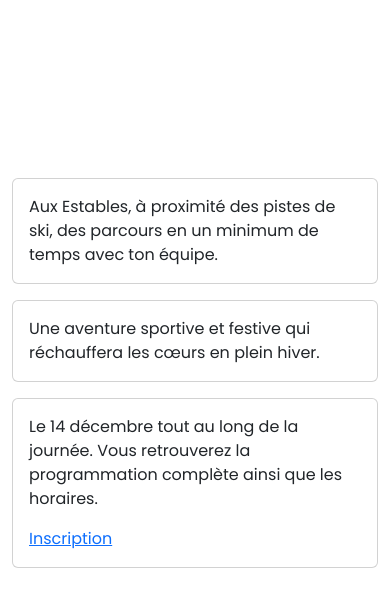
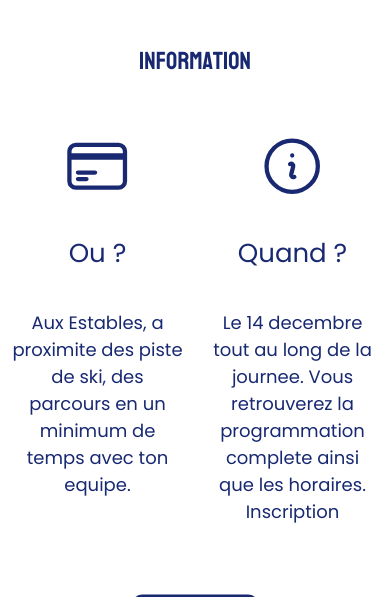
Before and after one commit to victoraubague1/webweek, a PHP site: page / in a window 390 px wide. Shown: the part 399-996 px from the top of the page. Run offline with PHP 8.4, Linux system fonts and the light colour scheme.

Commit message:
Page d'accueil
Il reste quelques détails, mais les points à revoir sont le header et le footer

```diff
--- a/css/style.css
+++ b/css/style.css
@@ -19,6 +19,11 @@ h1{
 }
 h2{
     font-family: Koulen;
+    color: #182972;
+}
+h3{
+    font-family: Poppins;
+    font-size: larger;
 }
 
 
@@ -71,12 +76,13 @@ h2{
 .logo {
     width: 80px;
     height: 80px; /* Hauteur du logo */
-    transition: opacity 0.3s ease; /* Transition douce pour l'opacité */
+    transition: opacity 1s ease; /* Transition douce pour l'opacité */
     content: url('../img/logo.png'); /* Changez l'image du logo au survol ici */
   }
 
   .logo:hover {
-    content: url('https://sothebys-md.brightspotcdn.com/dims4/default/29b58a0/2147483647/strip/true/crop/2000x2000+0+0/resize/385x385!/quality/90/?url=http%3A%2F%2Fsothebys-brightspot.s3.amazonaws.com%2Fmedia-desk%2F7e%2Fb9%2Fd2b6288a4a2b86b72e75ded01e35%2F730sneakers-c7drw-t3-04.jpg'); /* Changez l'image du logo au survol ici */
+    width: 90px;
+    height: 90px;
   }
 
 /* css pr la navbar responsive */
@@ -129,7 +135,7 @@ h2{
     justify-content: center;
     align-items: center;
     flex-direction: column;
-    text-shadow: 2px 2px 4px rgba(0, 0, 0, 0.5);
+    text-shadow: 2px 2px 4px #182972;
     padding-top: 80px;
 }
 
@@ -137,9 +143,6 @@ h2{
 
 /* Style du conteneur de texte pr la page d'accueil */
 .text-background {
-
-
-
     margin-top: 9%;
     text-align: left;
     max-width: 30%; /* Largeur maximale du conteneur de texte pour le garder concis */
@@ -334,23 +337,30 @@ width: 100%;
 /* information*/
 .icon {
     width: 40%;
-    color: #ffffff;
+    color: #182972;
     padding: 0px;
 
   }
 
   .explication-titre {
     font-size: 26px;
-    color: #ffffff;
+    color: #182972;
 
   }
 
   .explication-text {
     font-size: 18px;
     padding-top: 20px;
-    color: #ffffff;
+    color: #182972;
     margin-bottom: 5vh;
   }
+
+  .container_horaires .horaires {
+    text-align: center;
+    color: #182972;
+    font-family: Poppins;
+}
+
 
 /* *********************************PAGE TARIF****************************************** */
   /* css pr les cartes dans la page tarif */
--- a/index.php
+++ b/index.php
@@ -31,7 +31,7 @@
                     <ul class="navbar-nav justify-content-center align-items-center flex-grow-1 pe-3">
 
                     <li class="nav-item">
-                     <div class="logo">   </div>
+                     <div class="logo"><a href="../index.php"></a></div>
                         </li>
                         <li class="nav-item">
                             <a class="nav-link mx-lg-2" href="../poo/inscription.php">Inscription</a>
@@ -67,72 +67,87 @@
             </div>
         </div>
     </section>
+    <br><br>
     <div class="evenement1">
 
-    <div class="container py-3">
-    <div class="row text-white">
-        <!-- Colonne "OÙ ?" -->
-        <div class="col-md-4 mb-3">
+    <section class="section-margin">
+        <div class="container text-center text-white">
+          <h2 class="pb-5">Information</h2>
+          <div class="row">
+            <div class="col">
+              <svg
+                xmlns="http://www.w3.org/2000/svg"
+                fill="none"
+                viewBox="0 0 24 24"
+                stroke-width="1.5"
+                stroke="currentColor"
+                class="icon"
+              >
+                <path
+                  stroke-linecap="round"
+                  stroke-linejoin="round"
+                  d="M2.25 8.25h19.5M2.25 9h19.5m-16.5 5.25h6m-6 2.25h3m-3.75 3h15a2.25 2.25 0 002.25-2.25V6.75A2.25 2.25 0 0019.5 4.5h-15a2.25 2.25 0 00-2.25 2.25v10.5A2.25 2.25 0 004.5 19.5z"
+                />
+              </svg>
+              <hr />
+              <p class="explication-titre ">Ou ?</p>
+              <p class="explication-text">
+              Aux Estables, a proximite des piste de ski, des parcours en un minimum de temps avec ton equipe.
+              </p>
+            </div>
+            <div class="col">
+              <svg
+                xmlns="http://www.w3.org/2000/svg"
+                fill="none"
+                viewBox="0 0 24 24"
+                stroke-width="1.5"
+                stroke="currentColor"
+                class="icon"
+              >
+                <path
+                  stroke-linecap="round"
+                  stroke-linejoin="round"
+                  d="M11.25 11.25l.041-.02a.75.75 0 011.063.852l-.708 2.836a.75.75 0 001.063.853l.041-.021M21 12a9 9 0 11-18 0 9 9 0 0118 0zm-9-3.75h.008v.008H12V8.25z"
+                />
+              </svg>
+              <hr />
+              <p class="explication-titre ">Quand ?</p>
+              <p class="explication-text">
+              Le 14 decembre tout au long de la journee. Vous retrouverez la programmation complete ainsi que les horaires.
+Inscription
+              </p>
+            </div>
+            <div class="col">
+              <svg
+                xmlns="http://www.w3.org/2000/svg"
+                fill="none"
+                viewBox="0 0 24 24"
+                stroke-width="1.5"
+                stroke="currentColor"
+                class="icon"
+              >
+                <path
+                  stroke-linecap="round"
+                  stroke-linejoin="round"
+                  d="M16.5 6v.75m0 3v.75m0 3v.75m0 3V18m-9-5.25h5.25M7.5 15h3M3.375 5.25c-.621 0-1.125.504-1.125 1.125v3.026a2.999 2.999 0 010 5.198v3.026c0 .621.504 1.125 1.125 1.125h17.25c.621 0 1.125-.504 1.125-1.125v-3.026a2.999 2.999 0 010-5.198V6.375c0-.621-.504-1.125-1.125-1.125H3.375z"
+                />
+              </svg>
+              <hr />
+              <p class="explication-titre ">Evenement ?</p>
+              <p class="explication-text">
+              une aventure sportive et festive qui rechauffera les coeurs en plein hiver
 
 
-                    <h3 class="card-title">OÙ ?</h3>
-
-
-
+              </p>
+            </div>
+          </div>
         </div>
-
-        <!-- Colonne "ÉVÉNEMENT ?" -->
-        <div class="col-md-4 mb-3">
-
-
-                    <h3 class="card-title">ÉVÉNEMENT ?</h3>
-
-
-        </div>
-
-        <!-- Colonne "QUAND ?" -->
-        <div class="col-md-4 mb-3">
-
-
-                    <h3 class="card-title">QUAND ?</h3>
-
-
-        </div>
-    </div>
-</div>
-<div class="evenement2">
-<div class="container py-3">
-    <div class="row text-white">
-        <!-- Colonne "OÙ ?" -->
-        <div class="col-md-4 mb-3">
-            <div class="card custom-card">
-                <div class="card-body">
-                    <p class="card-text">Aux Estables, à proximité des pistes de ski, des parcours en un minimum de temps avec ton équipe.</p>
-                </div>
-            </div>
-        </div>
-
-        <!-- Colonne "ÉVÉNEMENT ?" -->
-        <div class="col-md-4 mb-3">
-            <div class="card custom-card">
-                <div class="card-body">
-                    <p class="card-text">Une aventure sportive et festive qui réchauffera les cœurs en plein hiver.</p>
-                </div>
-            </div>
-        </div>
-
-        <!-- Colonne "QUAND ?" -->
-        <div class="col-md-4 mb-3">
-            <div class="card custom-card">
-                <div class="card-body">
-                    <p class="card-text">Le 14 décembre tout au long de la journée. Vous retrouverez la programmation complète ainsi que les horaires.</p>
-                    <a href="#" class="stretched-link">Inscription</a>
-                </div>
-            </div>
-        </div>
-    </div>
+      </section>
 </div>
 </div>
+<br>
+<h2 class="text-center">ACTIVITES</h2>
+<br>
 <div id="carouselpuy" class="carousel slide" data-bs-ride="carousel">
         <div class="carousel-inner">
           <div class="carousel-item active">
@@ -168,27 +183,27 @@
             <div class="horaires">
                 <h3>10h Inscription</h3>
                 <p>Accueil et validation des inscriptions</p>
-            </div>
+            </div><br>
             <div class="horaires">
                 <h3>10h30 Briefing</h3>
                 <p>Le président prendra la parole en résumant les parcours, le classement et les règles de sécurité à suivre</p>
-            </div>
+            </div><br>
             <div class="horaires">
                 <h3>11h Épreuves</h3>
                 <p>Les différents niveaux passeront sur les parcours, les arbitres prennent en compte le chrono et le résultat</p>
-            </div>
+            </div><br>
             <div class="horaires">
                 <h3>12h Pause Repas</h3>
                 <p>Pause repas, un stand de snack sera disponible sur place</p>
-            </div>
+            </div><br>
             <div class="horaires">
                 <h3>14h Reprise des épreuves</h3>
                 <p>Seuls les 4 meilleurs chronomètres iront en demi-finale !</p>
-            </div>
+            </div><br>
             <div class="horaires">
                 <h3>17h Remise des prix</h3>
                 <p>Remise des prix des équipes vainqueurs</p>
-            </div>
+            </div><br>
         </div>
     </div>
     <!-- Boostrap JS -->
--- a/php/config.php
+++ b/php/config.php
@@ -1,6 +1,6 @@
 <?php
 $host = 'localhost';
 $dbUser = 'root';
-$dbPassword = '';
+$dbPassword = 'root';
 $dbName = 'ski';
 ?>
--- a/poo/configpoo.php
+++ b/poo/configpoo.php
@@ -3,7 +3,7 @@
 class Config {
     private $host = 'localhost';
     private $dbUser = 'root';
-    private $dbPassword = '';
+    private $dbPassword = 'root';
     private $dbName = 'ski';
     private $conn;
 
```
